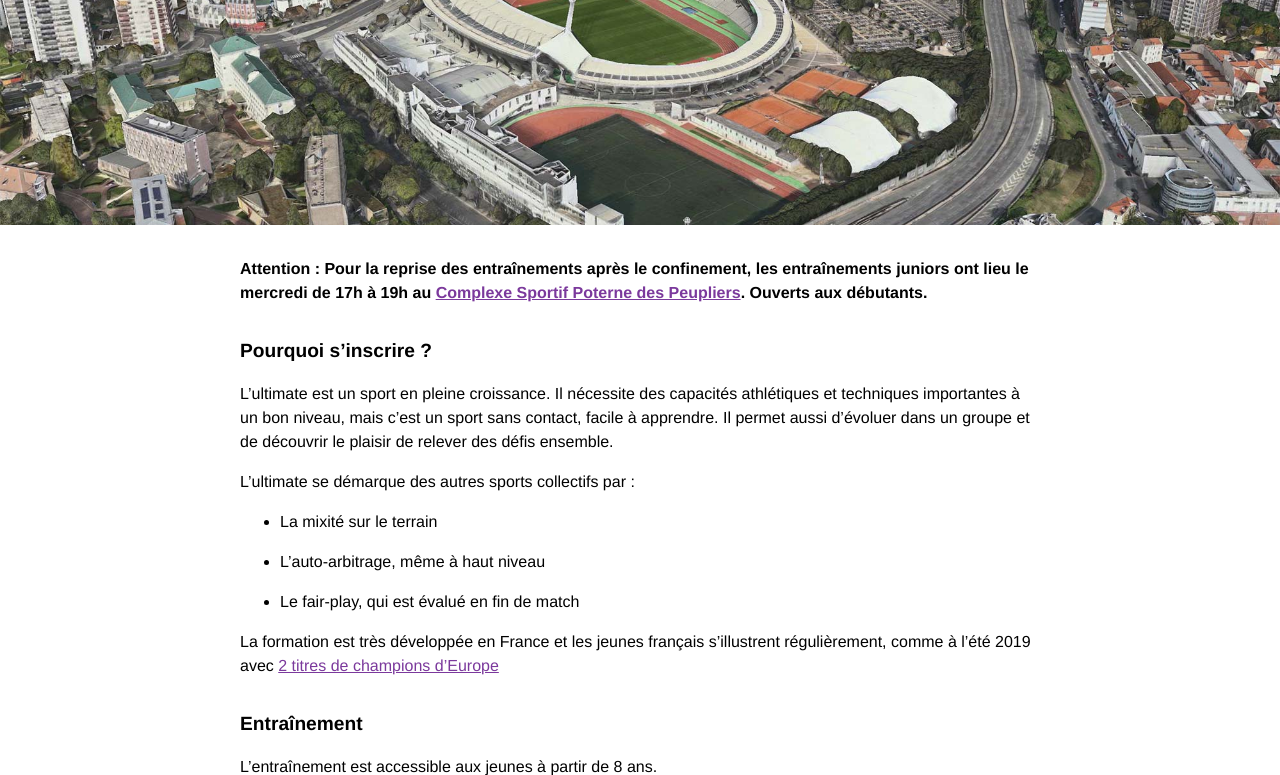
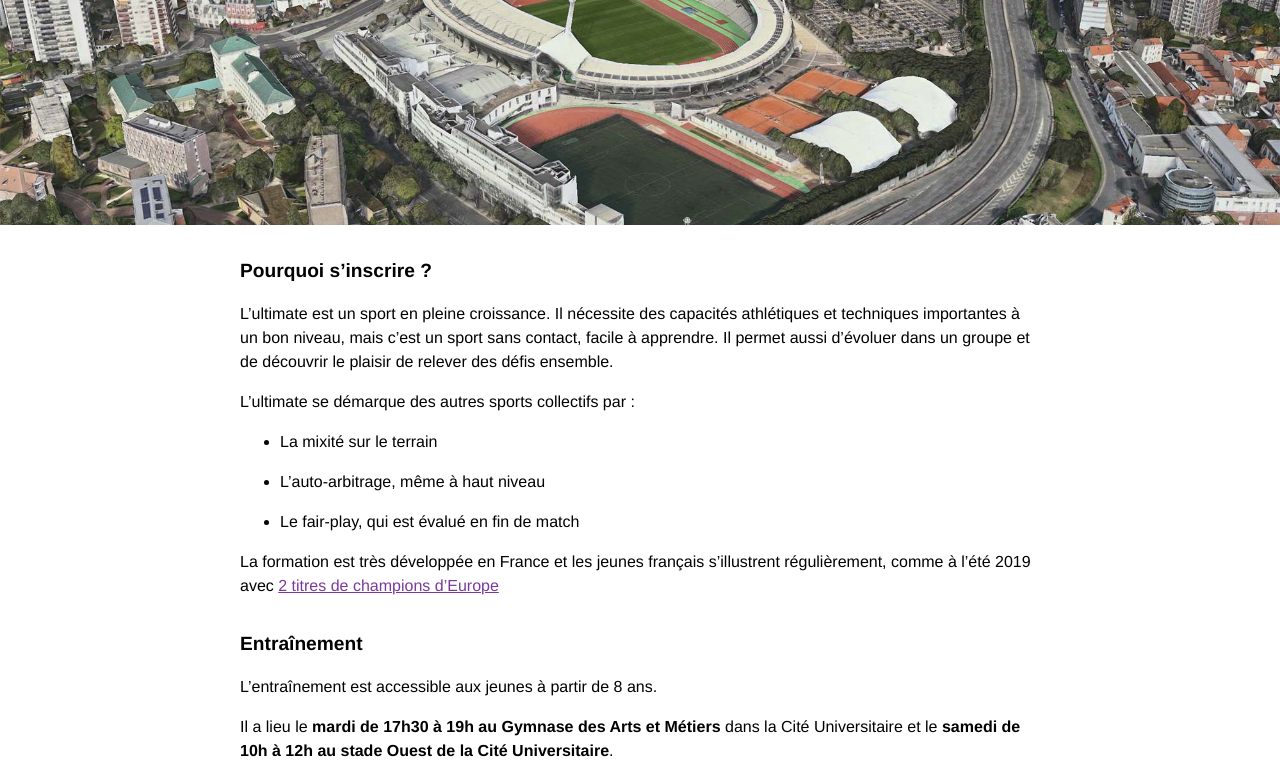
Before and after one commit to ahouhpuc/ahouhpuc.github.io, a Jekyll site: the page built from juniors.markdown, in a window 1280 px wide and 900 px high, scrolled down 341 px, cut to the strip 0-775 px from the top of the window. Built offline with Jekyll 4.4.1, drawn with Linux system fonts in a browser that asks for light colours.

Commit message:
Remove covid19 warning

```diff
--- a/entrainements.markdown
+++ b/entrainements.markdown
@@ -11,8 +11,6 @@ En début de saison pendant le mois de septembre, les entraînements sont ouvert
 En cours d'année, les entraînements sont réservés aux joueurs qui ont été sélectionnés dans les différents groupes. Si tu veux rejoindre le club en cours d'année, contacte-nous pour savoir à quel entraînement tu peux aller.
 
 ## Quand&nbsp;?
-
-**Attention : Pour la reprise des entraînements après le confinement, les entraînements juniors ont lieu le mercredi de 17h à 19h au <a href="https://goo.gl/maps/y1G4PMRBDKnC19q48" target="_blank">Complexe Sportif Poterne des Peupliers</a>. Ouverts aux débutants.**
 
 ### À partir du 9 septembre 2019
 
--- a/juniors.markdown
+++ b/juniors.markdown
@@ -5,8 +5,6 @@ cover:
   src: charlety.jpg
   title: Stade Charlety
 ---
-
-**Attention : Pour la reprise des entraînements après le confinement, les entraînements juniors ont lieu le mercredi de 17h à 19h au <a href="https://goo.gl/maps/y1G4PMRBDKnC19q48" target="_blank">Complexe Sportif Poterne des Peupliers</a>. Ouverts aux débutants.**
 
 ## Pourquoi s'inscrire ?
 
--- a/practices.markdown
+++ b/practices.markdown
@@ -13,8 +13,6 @@ During the rest of the year however practices are restricted to team members onl
 
 
 ## When?
-
-**Attention : After a break due to covid19, youth trainings take place on Wednesday, from 5pm to 7pm at <a href="https://goo.gl/maps/y1G4PMRBDKnC19q48" target="_blank">Complexe Sportif Poterne des Peupliers</a>.**
 
 ### Froom 2019 September 9
 
--- a/youth.markdown
+++ b/youth.markdown
@@ -6,8 +6,6 @@ cover:
   src: charlety.jpg
   title: Stade Charlety
 ---
-
-**Attention : After a break due to covid19, youth trainings take place on Wednesday, from 5pm to 7pm at <a href="https://goo.gl/maps/y1G4PMRBDKnC19q48" target="_blank">Complexe Sportif Poterne des Peupliers</a>.**
 
 ## Join us
 
```
